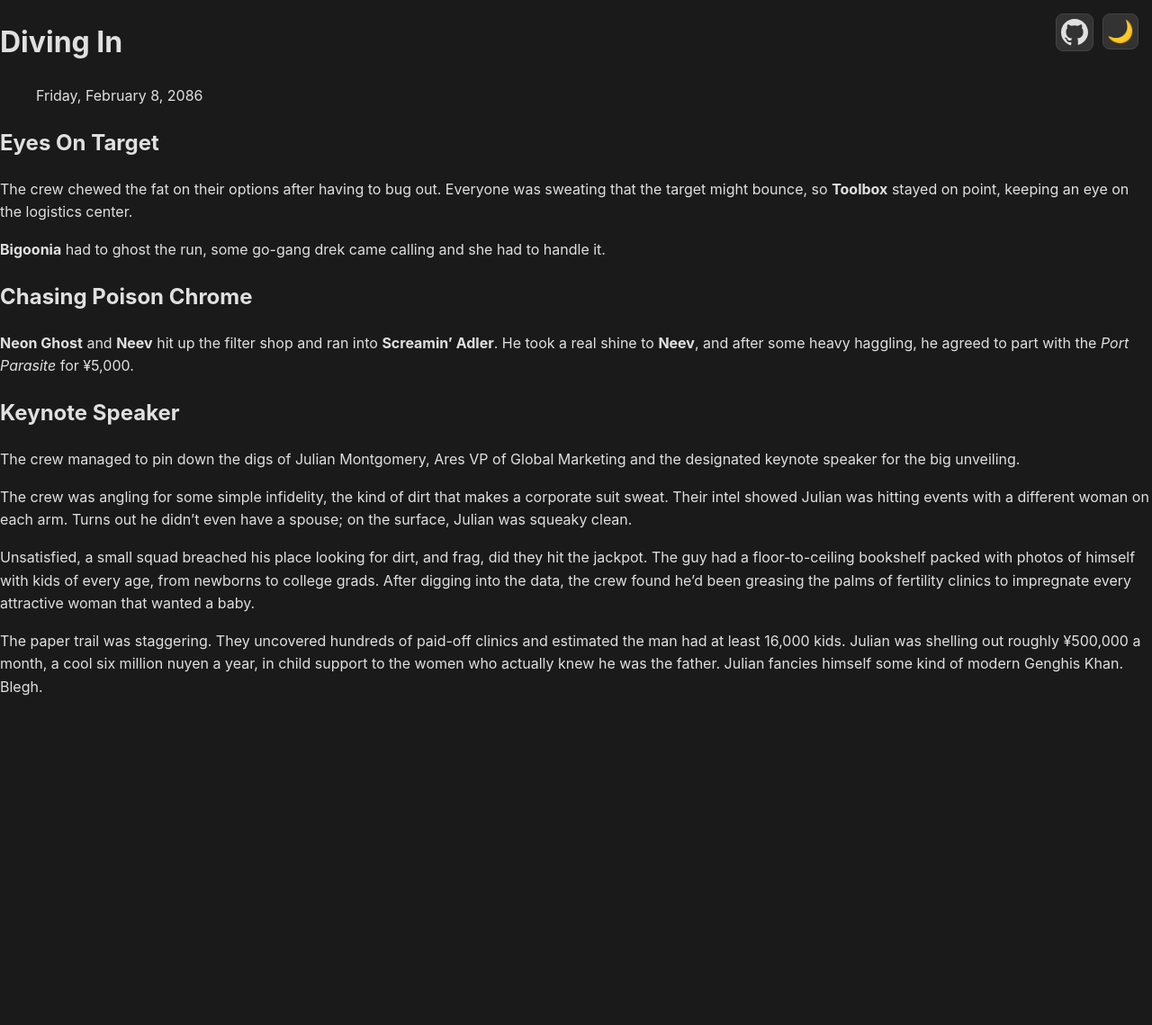
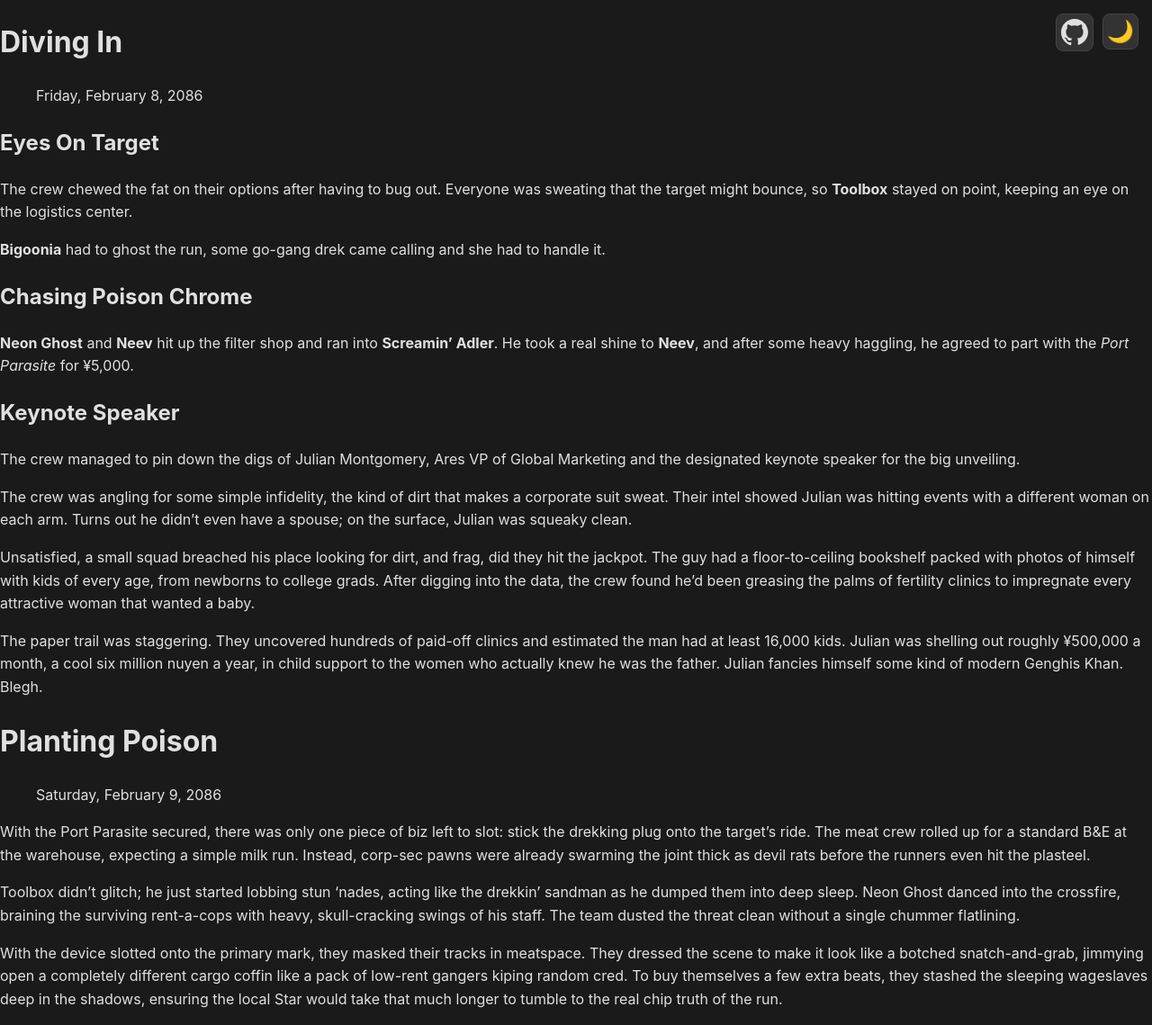
Before and after one commit to TabletopAdventures/tabletopadventures.github.io, a Jekyll site: the page built from campaigns/_shadowrun_mecayotl/session_05.md, in a window 1280 px wide. Shown: the whole page at 90% size. Built offline with Jekyll 4.4.1, drawn with Linux system fonts in a browser that asks for light colours; before the commit the page ends 900 px from its top, so only the background shows below that.

Commit message:
Mecayotl - Planting Poison (#36)

```diff
--- a/campaigns/_shadowrun_mecayotl/session_05.md
+++ b/campaigns/_shadowrun_mecayotl/session_05.md
@@ -22,3 +22,12 @@ The crew was angling for some simple infidelity, the kind of dirt that makes a c
 Unsatisfied, a small squad breached his place looking for dirt, and frag, did they hit the jackpot. The guy had a floor-to-ceiling bookshelf packed with photos of himself with kids of every age, from newborns to college grads. After digging into the data, the crew found he'd been greasing the palms of fertility clinics to impregnate every attractive woman that wanted a baby.
 
 The paper trail was staggering. They uncovered hundreds of paid-off clinics and estimated the man had at least 16,000 kids. Julian was shelling out roughly ¥500,000 a month, a cool six million nuyen a year, in child support to the women who actually knew he was the father. Julian fancies himself some kind of modern Genghis Khan. Blegh.
+
+# Planting Poison
+> Saturday, February 9, 2086
+
+With the Port Parasite secured, there was only one piece of biz left to slot: stick the drekking plug onto the target's ride. The meat crew rolled up for a standard B&E at the warehouse, expecting a simple milk run. Instead, corp-sec pawns were already swarming the joint thick as devil rats before the runners even hit the plasteel.
+
+Toolbox didn't glitch; he just started lobbing stun 'nades, acting like the drekkin' sandman as he dumped them into deep sleep. Neon Ghost danced into the crossfire, braining the surviving rent-a-cops with heavy, skull-cracking swings of his staff. The team dusted the threat clean without a single chummer flatlining.
+
+With the device slotted onto the primary mark, they masked their tracks in meatspace. They dressed the scene to make it look like a botched snatch-and-grab, jimmying open a completely different cargo coffin like a pack of low-rent gangers kiping random cred. To buy themselves a few extra beats, they stashed the sleeping wageslaves deep in the shadows, ensuring the local Star would take that much longer to tumble to the real chip truth of the run.
```
